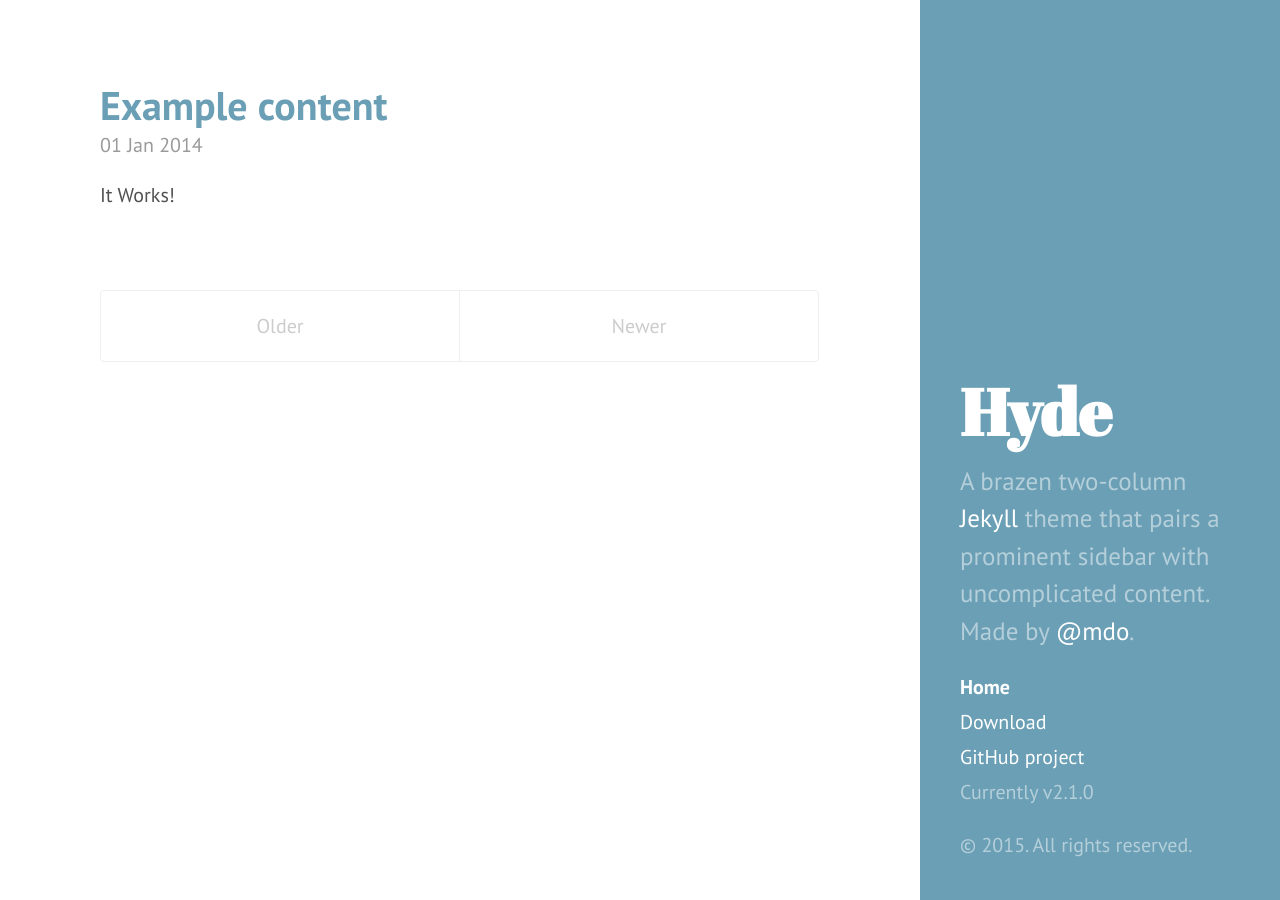
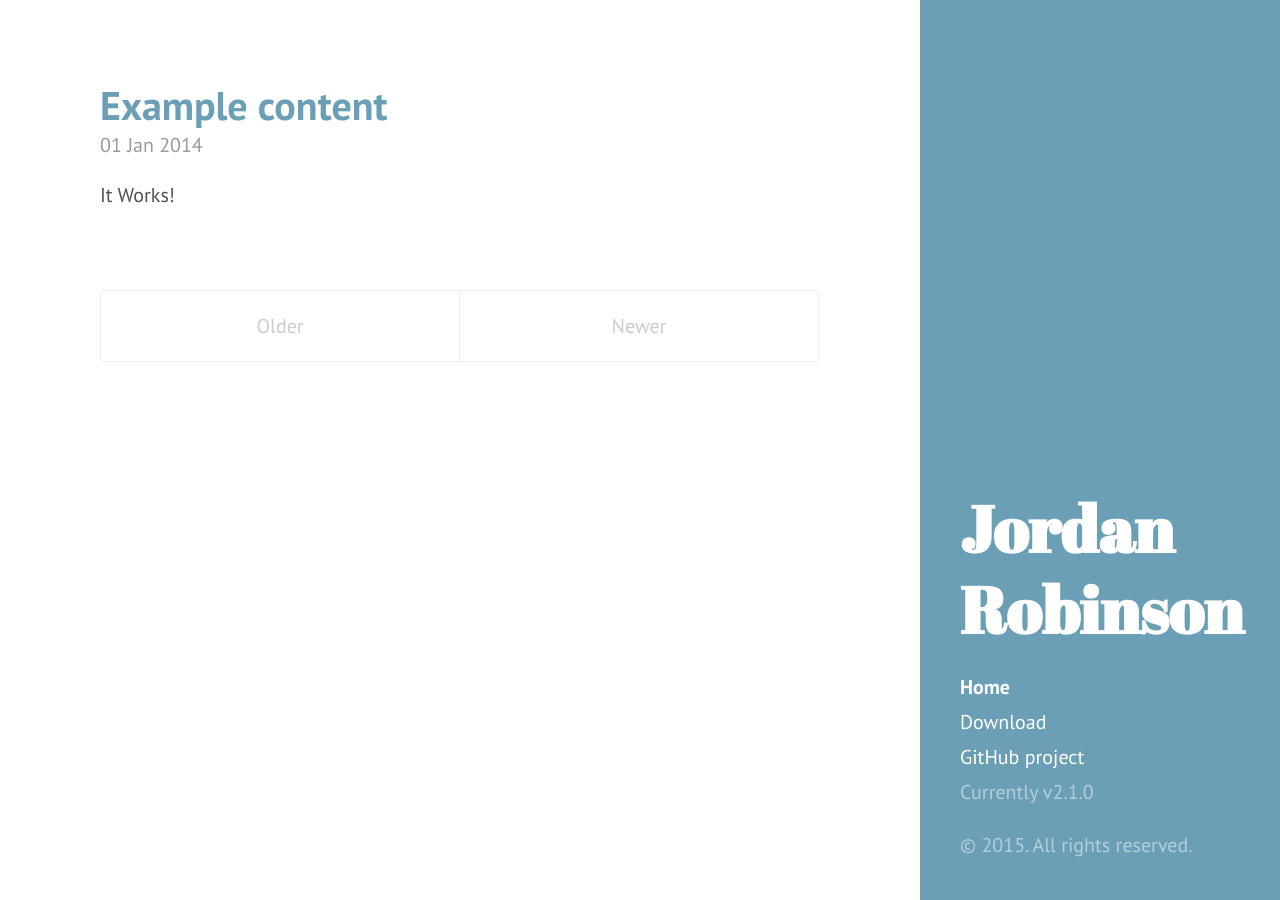
Before and after one commit to jordanrobinson/blog, a Jekyll site: the page built from index.html, in a window 1280 px wide. Built offline with Jekyll 4.4.1, drawn with Linux system fonts in a browser that asks for light colours; Markdown is read by kramdown in place of the engine named in the settings; the list of posts is cut into pages by our own code.

Commit message:
Adds in some placeholder content

```diff
--- a/_config.yml
+++ b/_config.yml
@@ -7,9 +7,9 @@ permalink:        pretty
 relative_permalinks: true
 
 # Setup
-title:            Hyde
-tagline:          'A Jekyll theme'
-description:      'A brazen two-column <a href="http://jekyllrb.com" target="_blank">Jekyll</a> theme that pairs a prominent sidebar with uncomplicated content. Made by <a href="https://twitter.com/mdo" target="_blank">@mdo</a>.'
+title:            Jordan Robinson
+tagline:          'A Blog'
+description:      ''
 url:              http://hyde.getpoole.com
 baseurl:          /
 
```
